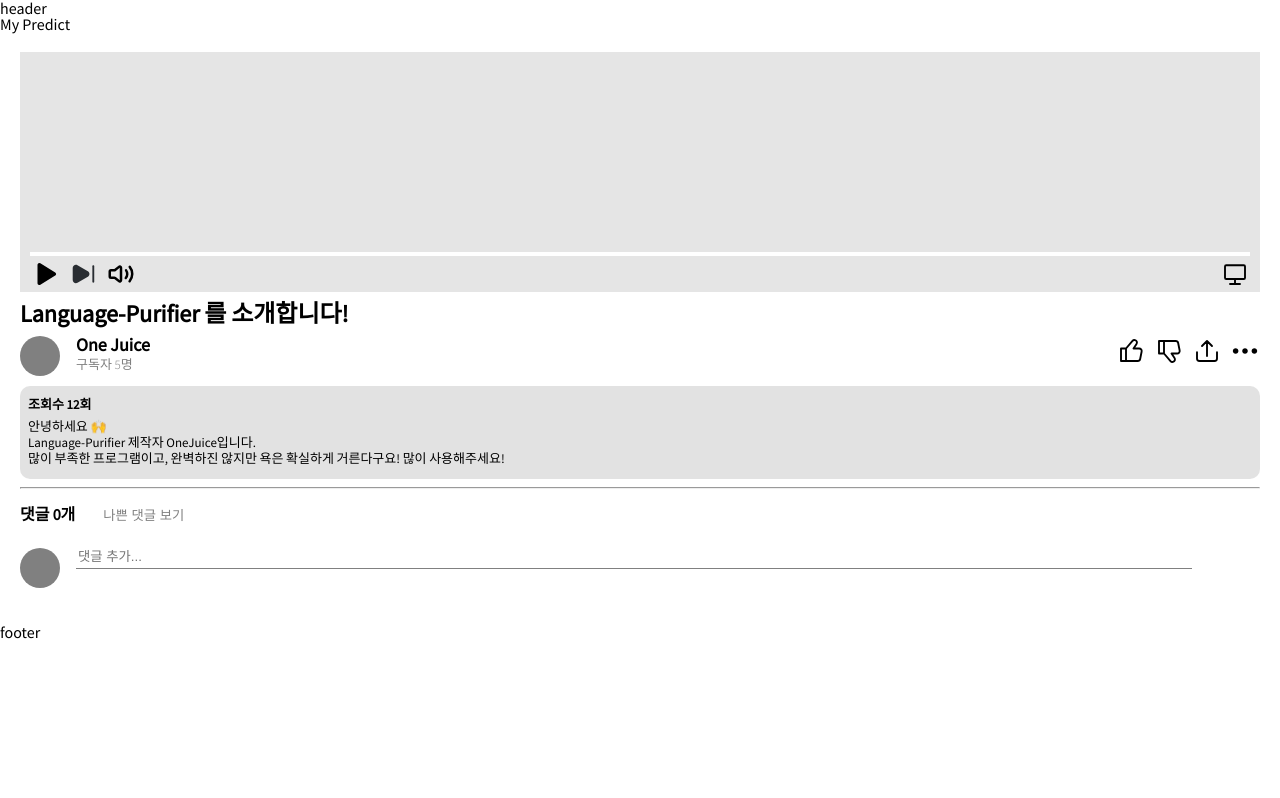
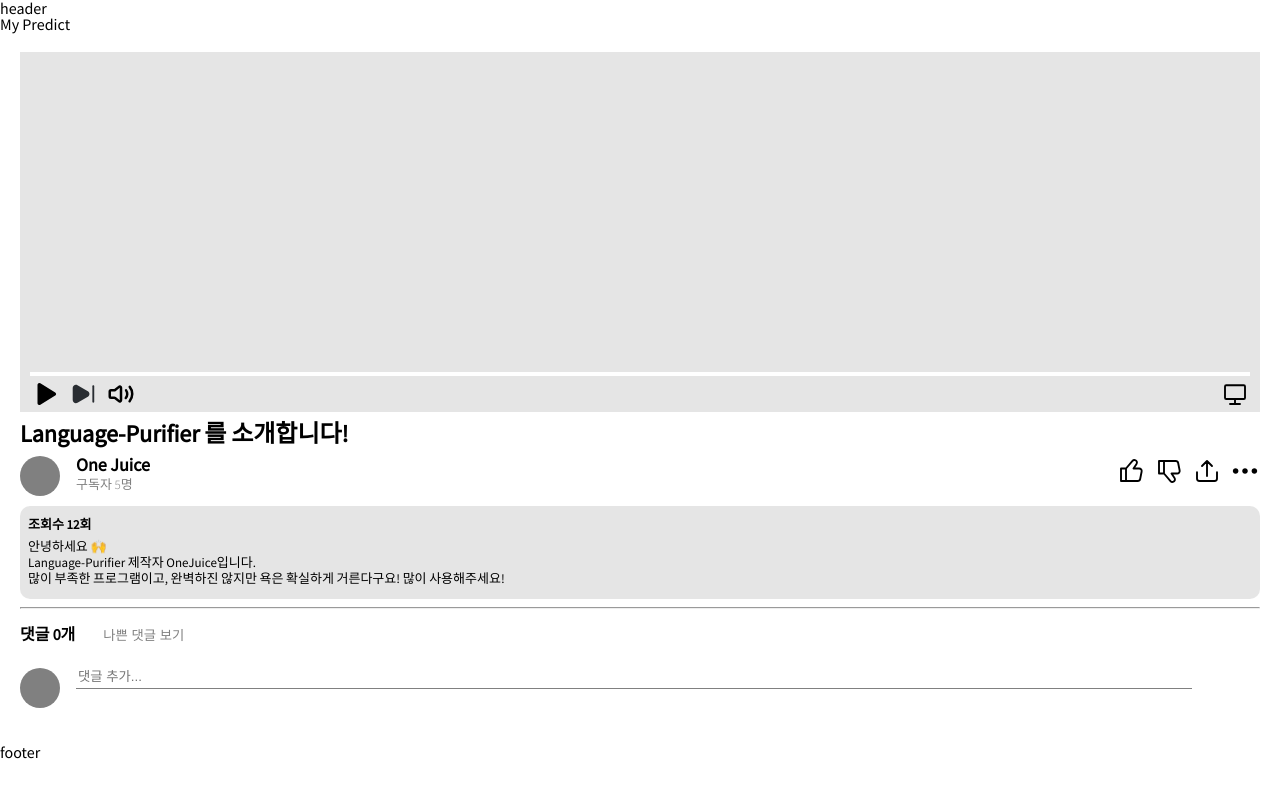
Before and after one commit to onejuice98/johna-sick, a Next.js app in the folder app/: page /predict in a window 1280 px wide. Built offline with nearby package versions, Linux system fonts and the light colour scheme.

Commit message:
refactor : reusable component div component desing 완

```diff
--- a/app/app/predict/page.tsx
+++ b/app/app/predict/page.tsx
@@ -1,4 +1,5 @@
 "use client";
+import Wrapper, { WrapperStyle } from "@/components/FlexWrapper";
 import { getPredict } from "@/pages/api/predict/result";
 import React, { useState } from "react";
 import styled from "styled-components";
@@ -6,50 +7,15 @@ import styled from "styled-components";
 const PredictWrapper = styled.div`
   padding: 20px;
 `;
-const VideoWrapper = styled.div`
-  display: flex;
-  flex-direction: column;
-  justify-content: flex-end;
-  width: 100%;
-  height: 240px;
-  background-color: #80808035;
-  padding: 0px 10px 0px 10px;
-`;
-const VideoOptions = styled.div`
-  display: flex;
-  justify-content: space-between;
-  align-items: center;
-  width: 100%;
-  height: 40px;
+const VideoOptions = styled(WrapperStyle)`
   border-top: 4px solid #fff;
 `;
-const OptionsWrapper = styled.div`
-  display: flex;
-  gap: 0.5rem;
-`;
-const InfoWrapper = styled.div`
-  display: flex;
-  flex-direction: column;
-  margin-top: 10px;
-`;
+
 const InfoTitle = styled.span`
   font-size: x-large;
   font-weight: bold;
 `;
-const InfoWriterWrapper = styled.div`
-  display: flex;
-  margin-top: 10px;
-  justify-content: space-between;
-`;
-const InfoWriterInfo = styled.div`
-  display: flex;
-  gap: 1rem;
-`;
-const InfoWriterInfoWrapper = styled.div`
-  display: flex;
-  flex-direction: column;
-  gap: 0.25rem;
-`;
+
 const InfoWriter = styled.span`
   font-size: large;
   font-weight: bold;
@@ -59,19 +25,7 @@ const InfoWriterSubscribe = styled.span`
   font-weight: 300;
   color: gray;
 `;
-const InfoWriterOptions = styled.div`
-  display: flex;
-  gap: 0.5rem;
-`;
-const VideoInfo = styled.div`
-  display: flex;
-  flex-direction: column;
-  background-color: #a5a5a551;
-  margin-top: 10px;
-  border-radius: 10px;
-  padding: 12px 8px 12px 8px;
-  gap: 0.5rem;
-`;
+
 const VideoInfoViewer = styled.span`
   font-size: small;
   font-weight: bold;
@@ -91,11 +45,6 @@ const VisibleButton = styled.button`
     background-color: #a8a3a310;
     transition-duration: 500ms;
   }
-`;
-const CommentWrapper = styled.div`
-  display: flex;
-  flex-direction: column;
-  gap: 1rem;
 `;
 const CommentCount = styled.span`
   font-weight: bold;
@@ -121,21 +70,6 @@ const CommentInput = styled.input`
     outline: none;
   }
 `;
-const CommentList = styled.div`
-  width: 100%;
-`;
-const Comment = styled.div`
-  display: flex;
-  position: relative;
-  width: 100%;
-  margin-bottom: 2rem;
-  gap: 1rem;
-`;
-const CommentContext = styled.div`
-  display: flex;
-  flex-direction: column;
-  width: 90%;
-`;
 const CommentWriter = styled.span`
   font-size: small;
   font-weight: bold;
@@ -144,13 +78,7 @@ const CommentText = styled.p`
   font-size: small;
   margin-top: 12px;
 `;
-const CommentOptions = styled.div`
-  display: flex;
-  align-items: center;
-  gap: 0.5rem;
-  font-size: small;
-  margin-top: 6px;
-`;
+
 const CENSOR_MESSAGE = "^^ld가 작동하였습니다.";
 type censorListType = {
   comment: string;
@@ -179,9 +107,21 @@ const Page = () => {
 
   return (
     <PredictWrapper>
-      <VideoWrapper>
-        <VideoOptions>
-          <OptionsWrapper>
+      <Wrapper
+        direction="column"
+        justifyContent="flex-end"
+        width="100%"
+        height={360}
+        bgGray
+        px={10}
+      >
+        <VideoOptions
+          justifyContent="space-between"
+          alignItems="center"
+          width="100%"
+          height={40}
+        >
+          <Wrapper gap={0.5}>
             <svg
               width={30}
               height={30}
@@ -239,7 +179,7 @@ const Page = () => {
                 stroke-linejoin="round"
               />
             </svg>
-          </OptionsWrapper>
+          </Wrapper>
 
           <svg
             width={30}
@@ -257,18 +197,18 @@ const Page = () => {
             />
           </svg>
         </VideoOptions>
-      </VideoWrapper>
-      <InfoWrapper>
+      </Wrapper>
+      <Wrapper direction="column" mt={10}>
         <InfoTitle>Language-Purifier 를 소개합니다!</InfoTitle>
-        <InfoWriterWrapper>
-          <InfoWriterInfo>
+        <Wrapper justifyContent="space-between" mt={10}>
+          <Wrapper gap={1}>
             <Avatar />
-            <InfoWriterInfoWrapper>
+            <Wrapper direction="column" gap={0.25}>
               <InfoWriter>One Juice</InfoWriter>
               <InfoWriterSubscribe>구독자 5명</InfoWriterSubscribe>
-            </InfoWriterInfoWrapper>
-          </InfoWriterInfo>
-          <InfoWriterOptions>
+            </Wrapper>
+          </Wrapper>
+          <Wrapper gap={0.5}>
             <svg
               width={30}
               height={30}
@@ -369,9 +309,17 @@ const Page = () => {
                 ></path>
               </g>
             </svg>
-          </InfoWriterOptions>
-        </InfoWriterWrapper>
-        <VideoInfo>
+          </Wrapper>
+        </Wrapper>
+        <Wrapper
+          direction="column"
+          mt={10}
+          gap={0.5}
+          borderRadius={10}
+          px={8}
+          py={12}
+          bgGray
+        >
           <VideoInfoViewer>조회수 12회</VideoInfoViewer>
           <VideoInfoParagraph>
             안녕하세요 🙌 <br />
@@ -379,10 +327,10 @@ const Page = () => {
             많이 부족한 프로그램이고, 완벽하진 않지만 욕은 확실하게 거른다구요!
             많이 사용해주세요!
           </VideoInfoParagraph>
-        </VideoInfo>
-      </InfoWrapper>
+        </Wrapper>
+      </Wrapper>
       <hr />
-      <CommentWrapper>
+      <Wrapper direction="column" gap={1}>
         <div>
           <CommentCount> 댓글 {comments.length}개</CommentCount>
           <VisibleButton onClick={() => setVisible((prev) => !prev)}>
@@ -399,16 +347,16 @@ const Page = () => {
             placeholder="댓글 추가..."
           />
         </CommentForm>
-        <CommentList>
+        <div>
           {comments.map((value, index) => (
-            <Comment key={index}>
+            <Wrapper key={index} gap={1} mb={32}>
               <Avatar />
-              <CommentContext>
+              <Wrapper direction="column" width="90%">
                 <CommentWriter>One Juice</CommentWriter>
                 <CommentText>
                   {visible && value.censor ? CENSOR_MESSAGE : value.comment}
                 </CommentText>
-                <CommentOptions>
+                <Wrapper alignItems="center" gap={0.5} mt={6}>
                   <svg
                     width={20}
                     height={20}
@@ -456,12 +404,12 @@ const Page = () => {
                     </g>
                   </svg>
                   <span> 답글 </span>
-                </CommentOptions>
-              </CommentContext>
-            </Comment>
+                </Wrapper>
+              </Wrapper>
+            </Wrapper>
           ))}
-        </CommentList>
-      </CommentWrapper>
+        </div>
+      </Wrapper>
     </PredictWrapper>
   );
 };
--- a/app/components/FlexWrapper.tsx
+++ b/app/components/FlexWrapper.tsx
@@ -1,15 +1,77 @@
 import React from "react";
 import styled from "styled-components";
 
-interface WrapperStyleType extends React.Component<HTMLDivElement> {
+interface WrapperStyleType {
   direction?: "row" | "column";
-  justifyContent?: "flex-end";
+  justifyContent?: "space-between" | "flex-end";
+  alignItems?: "center";
   bgGray?: boolean;
+  width?: "100%" | "90%";
+  height?: number; // px
+  borderRadius?: number; // px
+  px?: number; // px
+  py?: number; // py
+  gap?: number; // rem
+  mt?: number; // px
+  mb?: number; // px
+  children: React.ReactNode;
 }
 
-const WrapperStyle = styled.div<WrapperStyleType>`
+export const WrapperStyle = styled.div<WrapperStyleType>`
   display: flex;
   flex-direction: ${(props) => props.direction};
   justify-content: ${(props) => props.justifyContent};
-  background-color: ${(props) => (props.bgGray ? "#80808035" : "#fff")};
+  align-items: ${(props) => props.alignItems};
+  background-color: ${(props) => props.bgGray && "#80808035"};
+  width: ${(props) => props.width};
+  height: ${(props) => props.height + "px"};
+  border-radius: ${(props) => props.borderRadius + "px"};
+  ${(props) =>
+    props.px &&
+    `padding-right : ${props.px + "px"}; padding-left : ${props.px + "px"};`}
+  ${(props) =>
+    props.py &&
+    `padding-top : ${props.py + "px"}; padding-bottom : ${props.py + "px"};`}
+  gap : ${(props) => props.gap + "rem"};
+  margin-top: ${(props) => props.mt + "px"};
+  margin-bottom: ${(props) => props.mb + "px"};
 `;
+
+const Wrapper = ({
+  children,
+  direction,
+  justifyContent,
+  alignItems,
+  bgGray,
+  width,
+  height,
+  borderRadius,
+  px,
+  py,
+  gap,
+  mt,
+  mb,
+  ...rest
+}: WrapperStyleType) => {
+  return (
+    <WrapperStyle
+      direction={direction}
+      justifyContent={justifyContent}
+      alignItems={alignItems}
+      bgGray={bgGray}
+      width={width}
+      height={height}
+      borderRadius={borderRadius}
+      px={px}
+      py={py}
+      gap={gap}
+      mt={mt}
+      mb={mb}
+      {...rest}
+    >
+      {children}
+    </WrapperStyle>
+  );
+};
+
+export default Wrapper;
```
